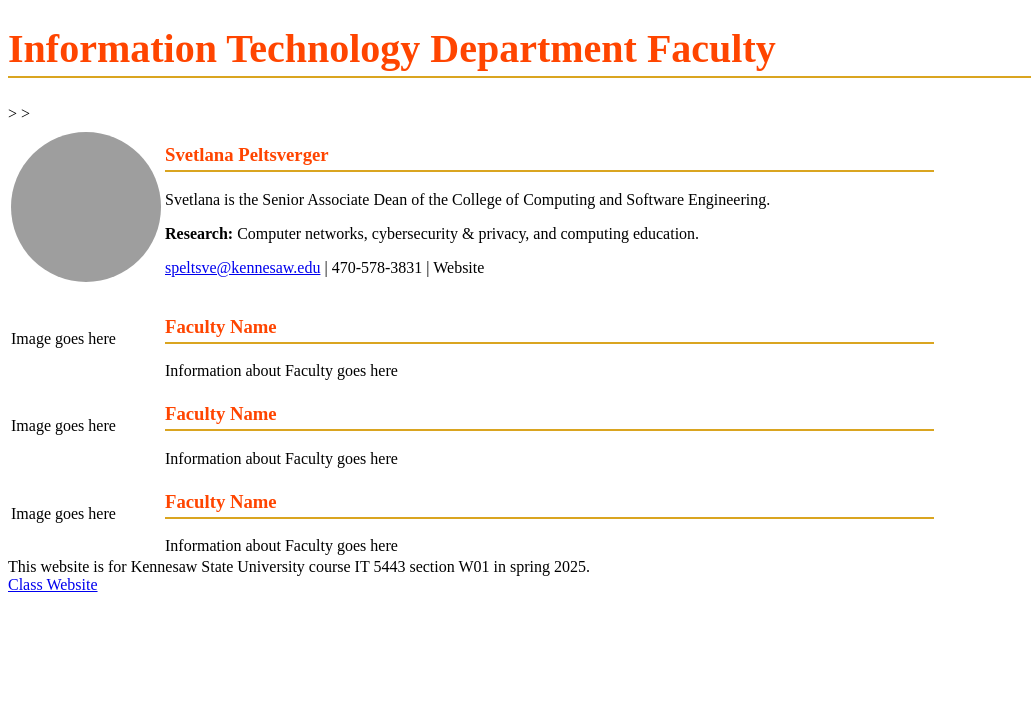
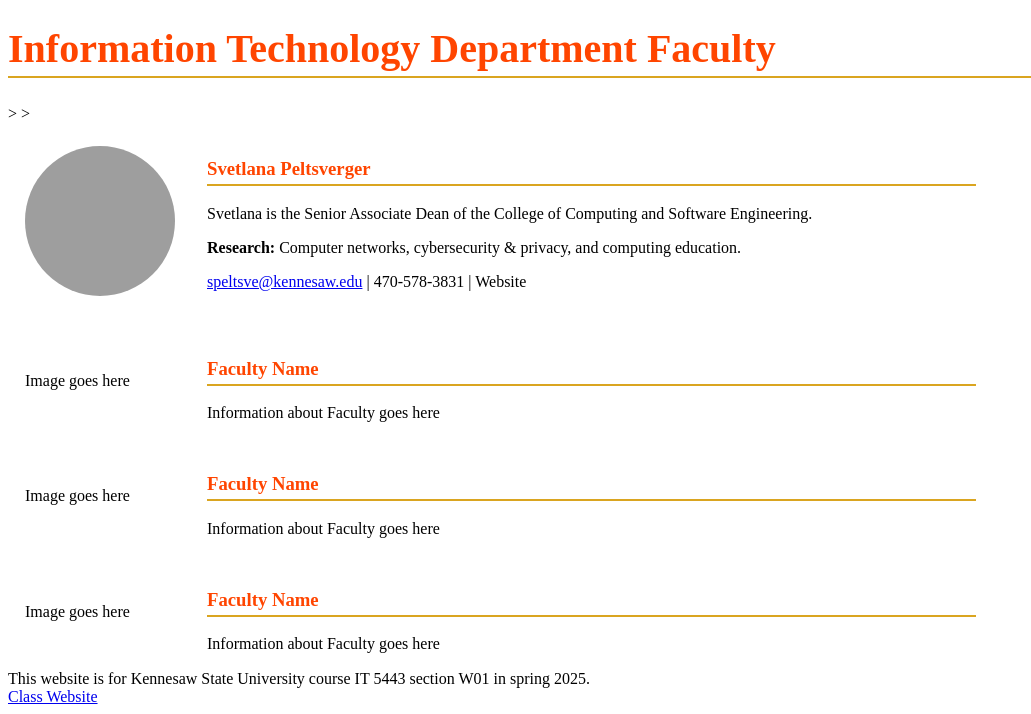
Before and after one commit to Tortall/it5443spring2025, a PHP site: page /about.html in a window 1280 px wide. Shown: the part 118-832 px from the top of the page, without its empty margins (0-1031 px from the left). Before the commit the page ends 710 px from the top, so only its background shows below. Run offline with PHP 8.4, Linux system fonts and the light colour scheme; grey boxes are pictures that could not be loaded.

Commit message:
Added padding style to table.

```diff
--- a/mystyle.css
+++ b/mystyle.css
@@ -7,6 +7,9 @@
 	float: left;
 	width: 100%;
 	padding-bottom: 4px;
+}
+th, td {
+	padding: 15px;
 }
 a:hover {
 	text-decoration: none;
@@ -41,6 +44,6 @@
 	width : 150px;
 	height: 150px;
 	border-radius: 50%;
-   overflow: hidden;
-   object-position: left;
+	overflow: hidden;
+	object-position: left;
 }
```
